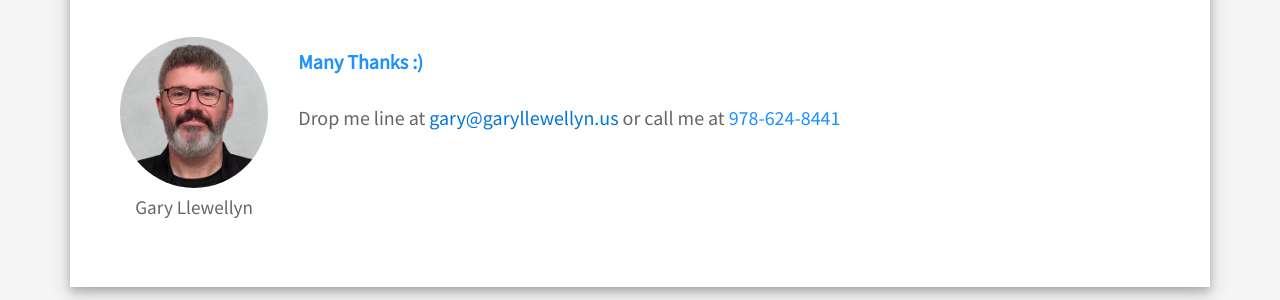
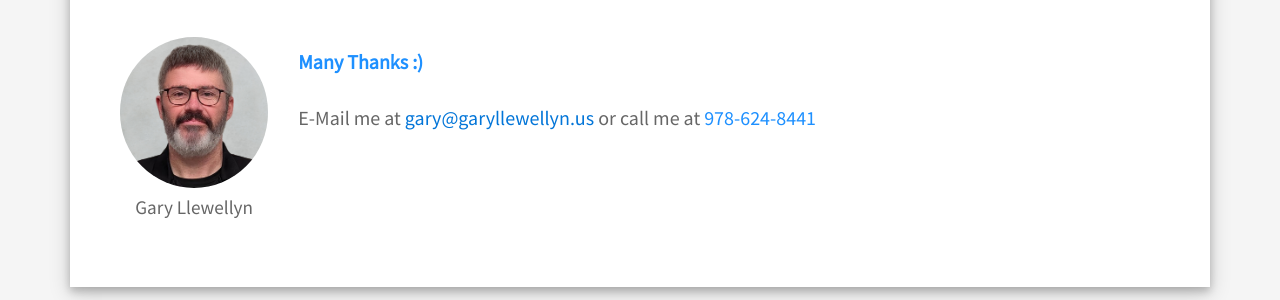
Before and after one commit to taffo73/Resume, a Jekyll site: the page built from index.html, in a window 1280 px wide and 900 px high, scrolled down 2673 px. Shown: the part 284-584 px from the top of the window. Built offline with Jekyll 4.4.1, drawn with Linux system fonts in a browser that asks for light colours; a script that is not in the unit is left out.

Commit message:
Update contact email phrasing in contact.html

```diff
--- a/_includes/contact.html
+++ b/_includes/contact.html
@@ -14,7 +14,7 @@
 
               <ul class="list-unstyled list">
 
-            <p class="text-left info">Drop me line at <span class="theme-color"> <a href="mailto: gary@garyllewellyn.us">gary@garyllewellyn.us</a> </span> or call me at <span class="theme-color"> 978-624-8441 </span></p>
+            <p class="text-left info">E-Mail me at <span class="theme-color"> <a href="mailto: gary@garyllewellyn.us">gary@garyllewellyn.us</a> </span> or call me at <span class="theme-color"> 978-624-8441 </span></p>
             <div class="social-media">
                 {% include social.html social= site.data.profile.social %}
             </div>
```
